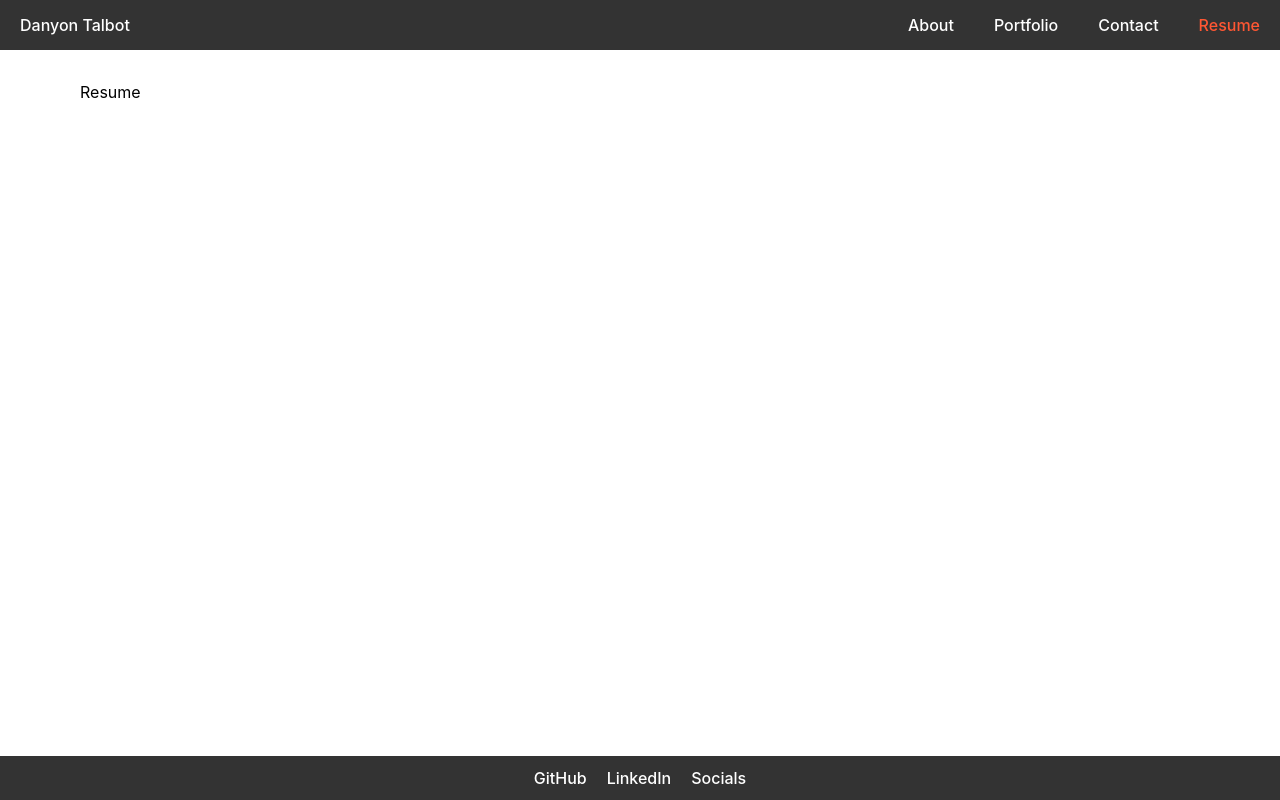
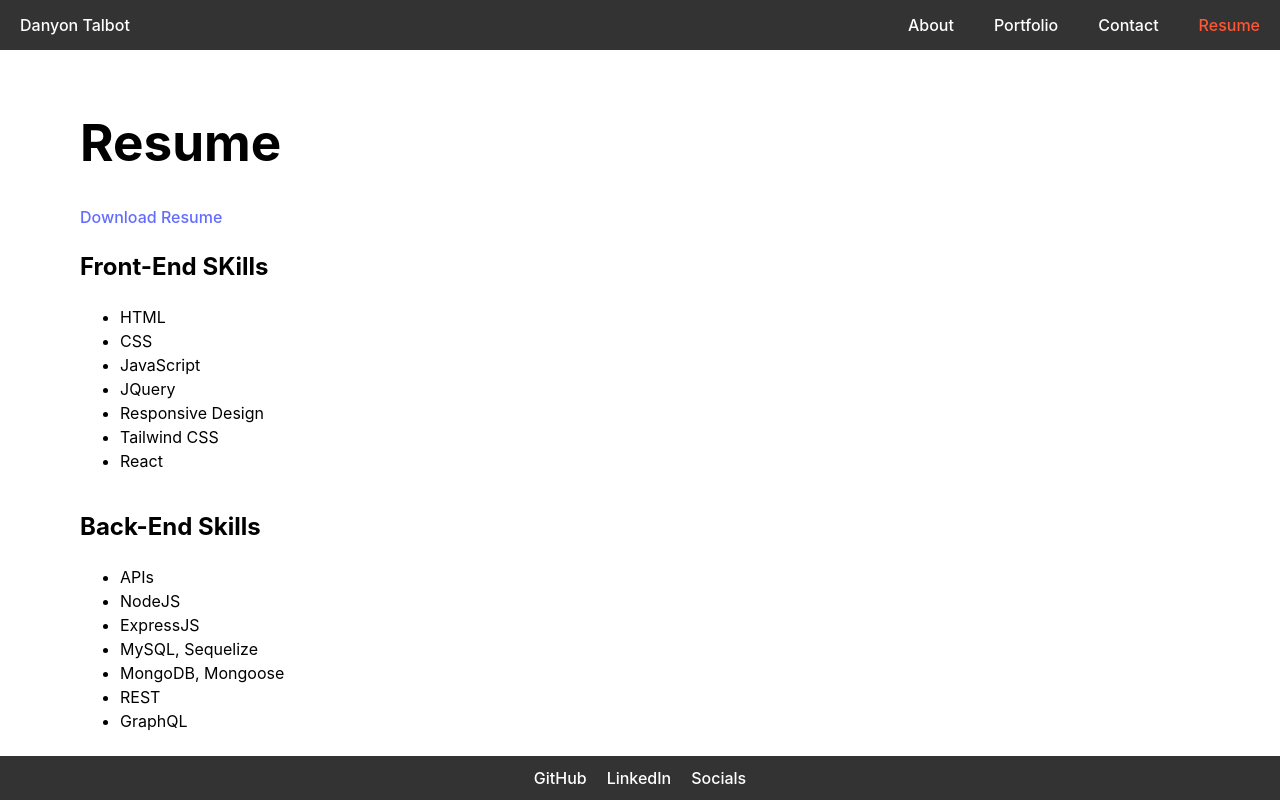
Before and after one commit to Danyon-Talbot/React-Portfolio, a React (Vite) app: page /resume in a window 1280 px wide. Built offline with nearby package versions, Linux system fonts and the light colour scheme.

Commit message:
Added Resume and Download

```diff
--- a/src/components/pages/About.jsx
+++ b/src/components/pages/About.jsx
@@ -4,6 +4,7 @@ export const About = () => {
     return (
         <div className="text-container">
             <div className="profile-container">
+                <h1>About Me</h1>
                 <a>
                     <img className="profile-picture" src="../../src/assets/Avatar.png" alt="Profile Picture"></img>
                 </a>
--- a/src/components/pages/Resume.jsx
+++ b/src/components/pages/Resume.jsx
@@ -1,9 +1,66 @@
 import React from "react";
 
 export const Resume = () => {
+    const resumeFilePath = "../../src/assets/Resume Fill In.jpeg";
+
     return (
         <div className="text-container">
-            Resume
+            <h1>Resume</h1>
+            <a href={resumeFilePath} download="Resume Fill In.jpeg">
+                Download Resume
+            </a>
+            <div>
+                <h2>Front-End SKills</h2>
+                <ul>
+                    <li>
+                        HTML
+                    </li>
+                    <li>
+                        CSS
+                    </li>
+                    <li>
+                        JavaScript
+                    </li>
+                    <li>
+                        JQuery
+                    </li>
+                    <li>
+                        Responsive Design
+                    </li>
+                    <li>
+                        Tailwind CSS
+                    </li>
+                    <li>
+                        React
+                    </li>
+                </ul>
+            </div>
+            <div>
+                <h2>Back-End Skills</h2>
+                <ul>
+                    <li>
+                        APIs
+                    </li>
+                    <li>
+                        NodeJS
+                    </li>
+                    <li>
+                        ExpressJS
+                    </li>
+                    <li>
+                        MySQL, Sequelize
+                    </li>
+                    <li>
+                        MongoDB, Mongoose
+                    </li>
+                    <li>
+                        REST
+                    </li>
+                    <li>
+                        GraphQL
+                    </li>
+                </ul>
+            </div>
         </div>
     )
 }
--- a/src/index.css
+++ b/src/index.css
@@ -182,7 +182,7 @@ button:focus-visible {
   }
 
   .portfolio-page {
-    margin-top: 30%;
+    margin-top: 20%;
   }
 
   .card {
```
Also changed, not shown: src/assets/Resume Fill In.jpeg (added).
